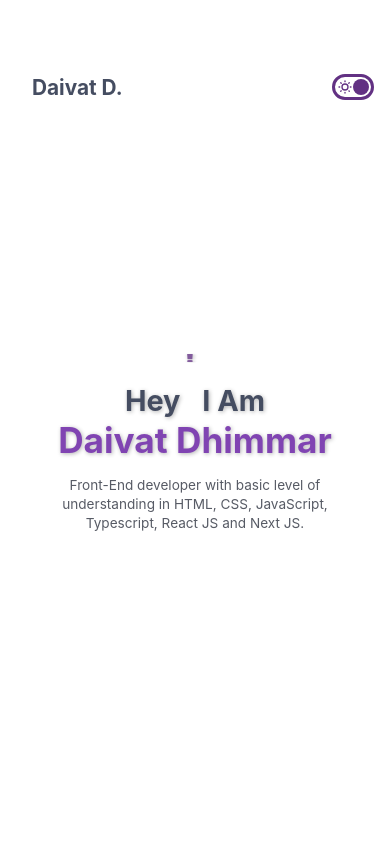
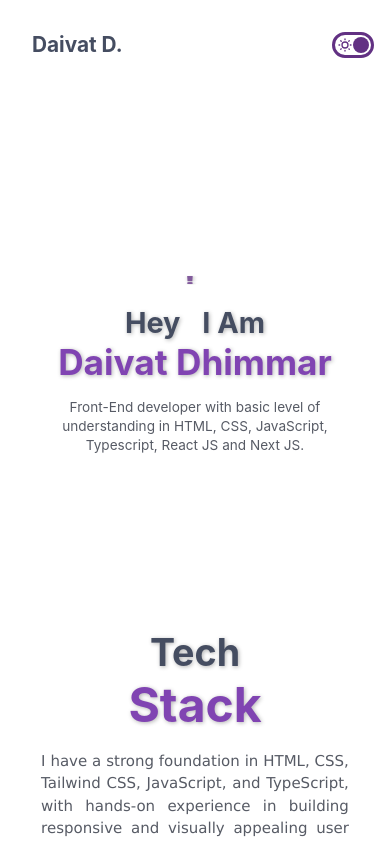
Before and after one commit to daivat9228/daivatportfolio, a React (Create React App) app: page / in a window 390 px wide. Shown: the top 842 px of the page. Built offline with nearby package versions, Linux system fonts and the light colour scheme.

Commit message:
A meaningful commit message

```diff
--- a/src/App.css
+++ b/src/App.css
@@ -20,7 +20,6 @@ body {
 }
 
 .App {
-  padding: 0.5rem 0 0 0;
   overflow: hidden;
   color: var(--black);
   background: white;
--- a/src/components/Navbar.css
+++ b/src/components/Navbar.css
@@ -108,6 +108,9 @@
 }
 
 @media screen and (max-width: 480px) {
+  .n-wrapper{
+    height: auto;
+  }
 
   .n-list {
     display: none;
@@ -117,11 +120,11 @@
   }
   .n-left {
     gap: 10rem;
-    justify-content: space-between;
+    justify-content: space;
   }
   .n-name {
     width: 100px;
-    padding: 2rem 1rem;
+    padding: 1rem 1rem;
     /* left: 2.5rem; */
   }
 }
```
